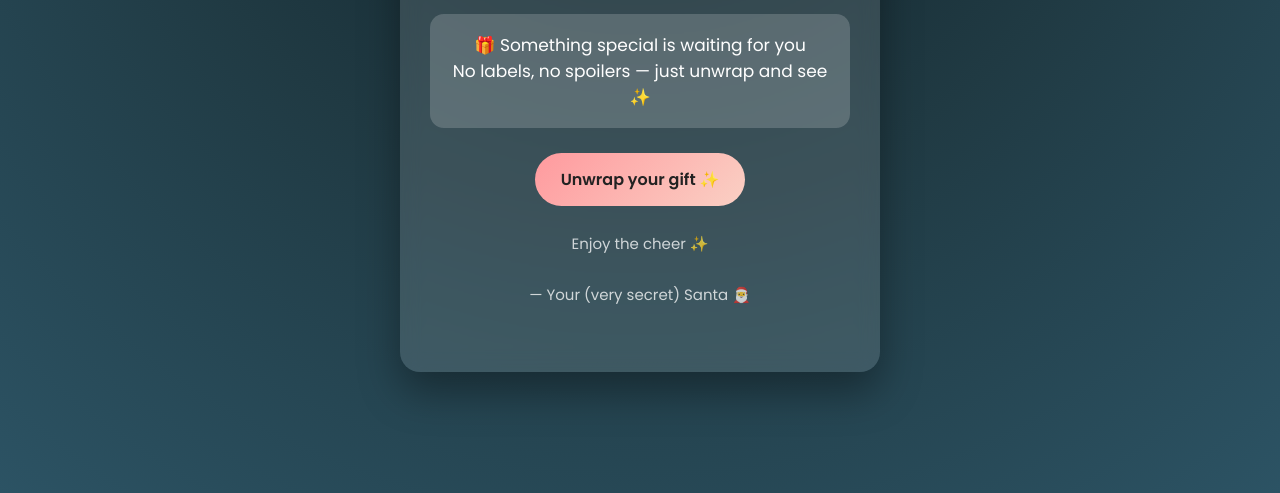
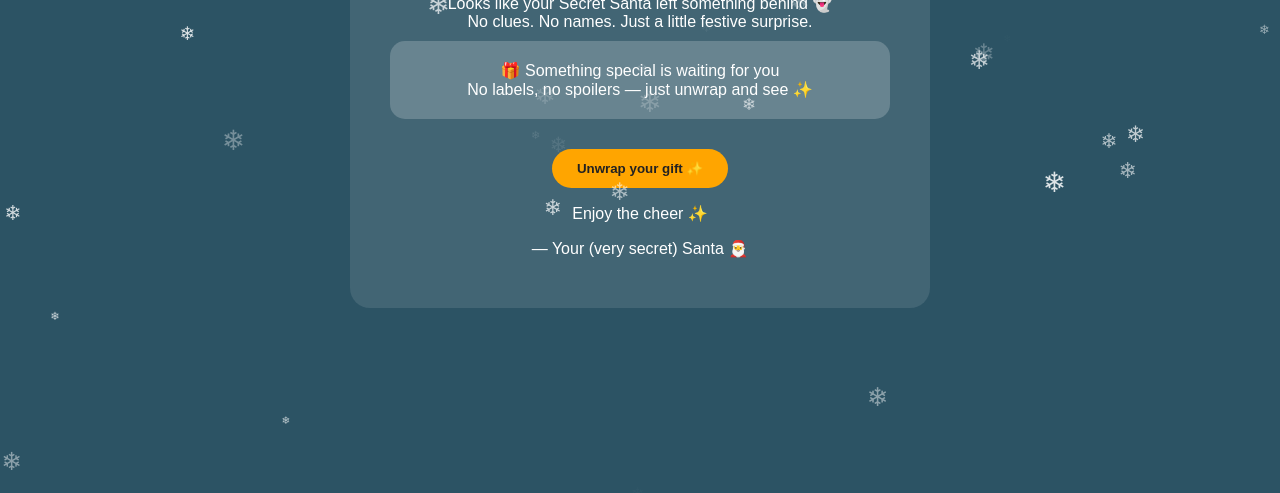
Before and after one commit to KirthikaJayaraman/secret-santa_2025, a plain HTML site: page index.html in a window 1280 px wide. Shown: the part 307-800 px from the top of the page. Drawn offline with Linux system fonts and the light colour scheme.

Commit message:
Add files via upload

```diff
--- a/index.html
+++ b/index.html
@@ -1,157 +1,150 @@
 <!DOCTYPE html>
 <html lang="en">
 <head>
-  <meta charset="UTF-8" />
-  <meta name="viewport" content="width=device-width, initial-scale=1.0" />
-  <title>🎄 A Tiny Secret 🎁</title>
-  <link href="https://fonts.googleapis.com/css2?family=Poppins:wght@300;400;600&display=swap" rel="stylesheet">
+  <meta charset="UTF-8">
+  <meta name="viewport" content="width=device-width, initial-scale=1.0">
+  <title>🎄 Secret Santa 🎁</title>
   <style>
     body {
-      font-family: 'Poppins', sans-serif;
-      background: radial-gradient(circle at top, #0f2027, #203a43, #2c5364);
+      font-family: Arial, sans-serif;
+      background: #2c5364;
+      color: #fff;
+      display: flex;
+      flex-direction: column;
+      align-items: center;
+      justify-content: center;
       min-height: 100vh;
       margin: 0;
+    }
+    .card {
+      text-align: center;
+      background: rgba(255,255,255,0.1);
+      padding: 40px;
+      border-radius: 20px;
+      width: 500px;
+    }
+    h1, p{margin-bottom:10px;}
+    .voucher{
+      background: rgba(255,255,255,0.2);
+      padding: 20px;
+      border-radius: 15px;
+      margin-bottom: 20px;
+    }
+    .button {
+      padding: 12px 25px;
+      border-radius: 20px;
+      background: orange;
+      color: #222;
+      font-weight: bold;
+      cursor: pointer;
+      border: none;
+      margin-top: 10px;
+    }
+    .game {
+      display: none;
+      margin-top: 20px;
+    }
+    .boxes {
       display: flex;
-      align-items: center;
-      justify-content: center;
-      color: #fff;
+      justify-content: space-around;
+      margin-top: 20px;
     }
-
-    .card {
-      background: rgba(255, 255, 255, 0.12);
-      backdrop-filter: blur(10px);
-      border-radius: 20px;
-      padding: 40px 30px;
-      width: 90%;
-      max-width: 420px;
-      text-align: center;
-      box-shadow: 0 20px 40px rgba(0, 0, 0, 0.35);
+    .box {
+      width: 80px;
+      height: 80px;
+      background: #ff6666;
+      border-radius: 15px;
+      cursor: pointer;
+      display:flex;
+      align-items:center;
+      justify-content:center;
+      font-size: 2rem;
+      transition: transform 0.2s;
     }
-
-    h1 {
-      font-weight: 600;
-      margin-bottom: 12px;
-    }
-
-    p {
-      font-size: 15px;
-      line-height: 1.7;
-      margin-bottom: 25px;
-      opacity: 0.95;
-    }
-
-    .voucher {
-      background: rgba(255, 255, 255, 0.18);
-      border-radius: 14px;
-      padding: 18px;
-      margin-bottom: 25px;
-      font-size: 17px;
-      font-weight: 500;
-    }
-
-    .button {
-      display: inline-block;
-      background: linear-gradient(135deg, #ff9a9e, #fad0c4);
-      color: #222;
-      text-decoration: none;
-      padding: 14px 26px;
-      border-radius: 30px;
-      font-weight: 600;
-      transition: transform 0.2s ease, box-shadow 0.2s ease;
-    }
-
-    .button:hover {
-      transform: translateY(-2px);
-      box-shadow: 0 10px 25px rgba(0, 0, 0, 0.3);
-    }
-
-    .footer {
-      margin-top: 25px;
-      font-size: 13px;
-      opacity: 0.8;
+    .box:hover {
+      transform: scale(1.1);
     }
   </style>
 </head>
 <body>
   <div class="card">
     <h1>Hey you 👀🎄</h1>
-    <p>
-      Looks like your Secret Santa left something behind 👻<br />
-      No clues. No names. Just a little festive surprise.
-    </p>
+    <p>Looks like your Secret Santa left something behind 👻<br>No clues. No names. Just a little festive surprise.</p>
 
     <div class="voucher">
-      🎁 Something special is waiting for you<br />
-      No labels, no spoilers — just unwrap and see ✨
+      🎁 Something special is waiting for you<br>No labels, no spoilers — just unwrap and see ✨
     </div>
 
-    <!-- Replace this link with your actual Amazon voucher link -->
-    <a href="https://www.amazon.in/g/7SCT9U9CGRVRHC55?ref=gc_yo" target="_blank" class="button">
-      Unwrap your gift ✨
-    </a>
+    <button class="button" id="start-game">Unwrap your gift ✨</button>
 
-    <div class="footer">
-      <p>Enjoy the cheer ✨</p>
-      <p>— Your (very secret) Santa 🎅</p>
+    <div class="game" id="game-card">
+      <p>Click the **right gift box** to unlock your surprise!</p>
+      <div class="boxes" id="boxes-container"></div>
     </div>
+
+    <p>Enjoy the cheer ✨</p>
+    <p>— Your (very secret) Santa 🎅</p>
   </div>
-  <audio id="bgMusic" loop>
-    <source src="https://cdn.pixabay.com/download/audio/2022/12/06/audio_6c1a6f3f1c.mp3?filename=christmas-vibes-ambient-121027.mp3" type="audio/mpeg">
-  </audio>
 
   <script>
-    // Snowfall
+    // Snow
     const snowContainer = document.createElement('div');
-    snowContainer.style.position = 'fixed';
-    snowContainer.style.top = 0;
-    snowContainer.style.left = 0;
-    snowContainer.style.width = '100%';
-    snowContainer.style.height = '100%';
-    snowContainer.style.pointerEvents = 'none';
+    snowContainer.style.position='fixed'; snowContainer.style.top=0; snowContainer.style.left=0;
+    snowContainer.style.width='100%'; snowContainer.style.height='100%'; snowContainer.style.pointerEvents='none';
     document.body.appendChild(snowContainer);
-
-    for (let i = 0; i < 40; i++) {
-      const snow = document.createElement('div');
-      snow.innerHTML = '❄';
-      snow.style.position = 'absolute';
-      snow.style.top = Math.random() * -100 + 'px';
-      snow.style.left = Math.random() * 100 + 'vw';
-      snow.style.fontSize = Math.random() * 20 + 10 + 'px';
-      snow.style.opacity = Math.random();
-      snow.style.animation = `fall ${Math.random() * 10 + 5}s linear infinite`;
-      snowContainer.appendChild(snow);
+    for(let i=0;i<40;i++){
+      const s=document.createElement('div'); s.innerHTML='❄';
+      s.style.position='absolute'; s.style.top=Math.random()*-100+'px'; s.style.left=Math.random()*100+'vw';
+      s.style.fontSize=Math.random()*20+10+'px'; s.style.opacity=Math.random();
+      s.style.animation=`fall ${Math.random()*10+5}s linear infinite`;
+      snowContainer.appendChild(s);
     }
-
-    const style = document.createElement('style');
-    style.innerHTML = `
-      @keyframes fall {
-        to { transform: translateY(110vh); }
-      }
-    `;
+    const style=document.createElement('style');
+    style.innerHTML=`@keyframes fall{to{transform:translateY(110vh)}}`;
     document.head.appendChild(style);
 
+    // Music
+    const audio=document.createElement('audio');
+    audio.src='https://cdn.pixabay.com/download/audio/2022/12/06/audio_6c1a6f3f1c.mp3?filename=christmas-vibes-ambient-121027.mp3';
+    audio.loop=true;
+    document.body.appendChild(audio);
+    document.body.addEventListener('click',()=>{audio.play();},{once:true});
+
     // Game logic
-    const button = document.querySelector('.button');
+    const startButton = document.getElementById('start-game');
+    const gameCard = document.getElementById('game-card');
+    const boxesContainer = document.getElementById('boxes-container');
     const voucher = document.querySelector('.voucher');
-    button.addEventListener('click', (e) => {
-      e.preventDefault();
-      const answer = prompt('🎄 Tiny game time!
-What comes once in a minute, twice in a moment, but never in a thousand years?');
-      if (answer && answer.toLowerCase().trim() === 'm') {
-        voucher.innerHTML = '🎉 You won! 🎉<br/>Click again to unlock your gift 🎁';
-        button.onclick = () => {
-          document.getElementById('bgMusic').play();
-          window.open('https://www.amazon.in/gift-cards', '_blank');
-        };
-      } else {
-        alert('Oops 😄 Try again, Santa believes in you!');
-      }
+
+    startButton.addEventListener('click', ()=>{
+      startButton.style.display='none';
+      gameCard.style.display='block';
+      setupBoxes();
     });
 
-    // Start music on first interaction
-    document.body.addEventListener('click', () => {
-      document.getElementById('bgMusic').play();
-    }, { once: true });
+    function setupBoxes(){
+      boxesContainer.innerHTML='';
+      const correctIndex = Math.floor(Math.random()*4); // choose one box randomly
+      for(let i=0;i<4;i++){
+        const box = document.createElement('div');
+        box.className='box';
+        box.innerHTML='🎁';
+        box.onclick = ()=>{
+          if(i===correctIndex){
+            voucher.innerHTML="🎉 You found it! 🎉<br>Click below to unlock your gift 🎁";
+            boxesContainer.innerHTML='';
+            const giftBtn=document.createElement('button');
+            giftBtn.innerText="Open Gift 🎁";
+            giftBtn.className='button';
+            giftBtn.onclick=()=>{ window.open('https://www.amazon.in/gift-cards','_blank'); audio.play(); };
+            gameCard.appendChild(giftBtn);
+          } else {
+            alert("Oops! Try another box 😄");
+          }
+        };
+        boxesContainer.appendChild(box);
+      }
+    }
   </script>
 </body>
 </html>
```
